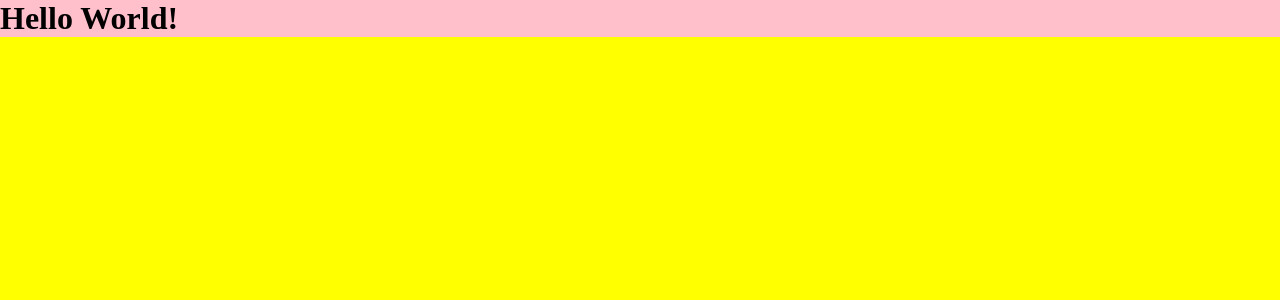
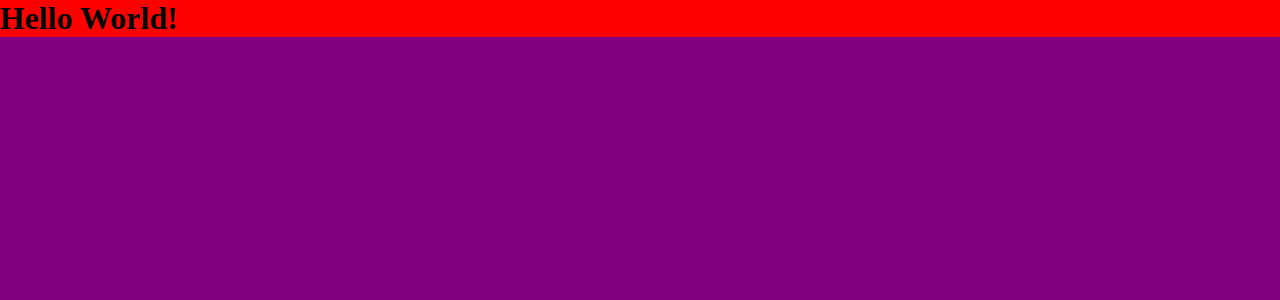
Before and after one commit to AndersonSilva94/landing-pages, a React (Create React App) app: page / in a window 1280 px wide. Shown: the top 300 px of the page. Built offline with nearby package versions, Linux system fonts and the light colour scheme.

Commit message:
feat: :rocket: configure ThemeProvider

```diff
--- a/src/index.jsx
+++ b/src/index.jsx
@@ -1,12 +1,16 @@
 import React from 'react';
 import ReactDOM from 'react-dom';
+import { ThemeProvider } from 'styled-components';
 import { GlobalStyles } from './styles/global-styles';
+import { theme } from './styles/theme';
 import Home from './templates/App';
 
 ReactDOM.render(
   <React.StrictMode>
-    <GlobalStyles />
-    <Home />
+    <ThemeProvider theme={theme}>
+      <GlobalStyles />
+      <Home />
+    </ThemeProvider>
   </React.StrictMode>,
   document.getElementById('root'),
 );
--- a/src/styles/global-styles.js
+++ b/src/styles/global-styles.js
@@ -1,4 +1,4 @@
-import { createGlobalStyle } from 'styled-components';
+import { createGlobalStyle, css } from 'styled-components';
 
 export const GlobalStyles = createGlobalStyle`
 * {
@@ -7,6 +7,8 @@
 }
 
 body {
-  background: yellow;
+  ${({ theme }) => css`
+    background: ${theme.colors.secondaryBg};
+  `};
 }
 `;
--- /dev/null
+++ b/src/styles/theme.js
@@ -0,0 +1,8 @@
+export const theme = {
+  colors: {
+    mainBg: 'red',
+    secondaryBg: 'purple',
+  },
+  fonts: {},
+  spacings: {},
+};
--- a/src/templates/App/styles.js
+++ b/src/templates/App/styles.js
@@ -1,7 +1,7 @@
 import styled, { css } from 'styled-components';
 
 export const Wrapper = styled.div`
-  ${({ background }) => css`
-    background: ${background};
+  ${({ theme }) => css`
+    background: ${theme.colors.mainBg};
   `}
 `;
```
